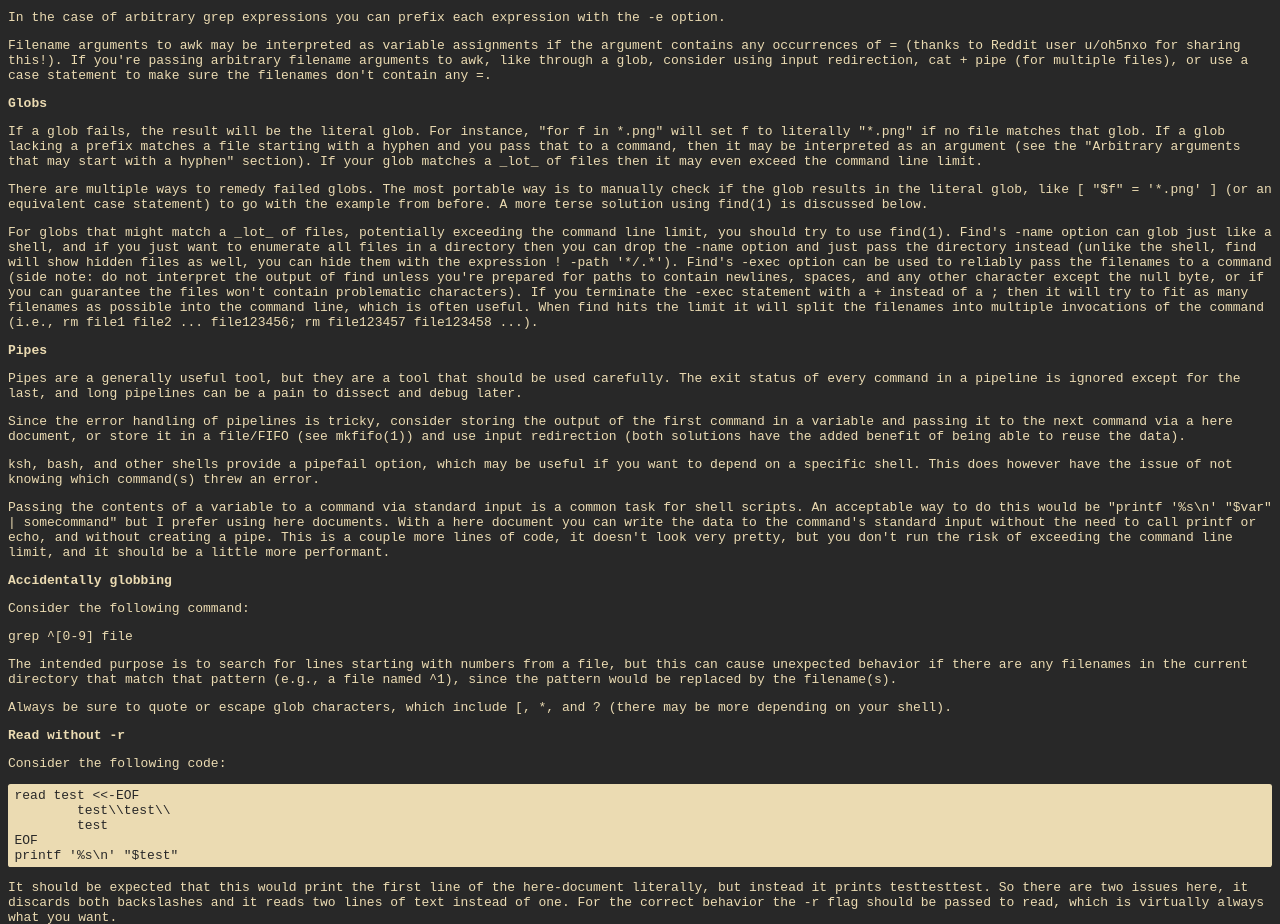
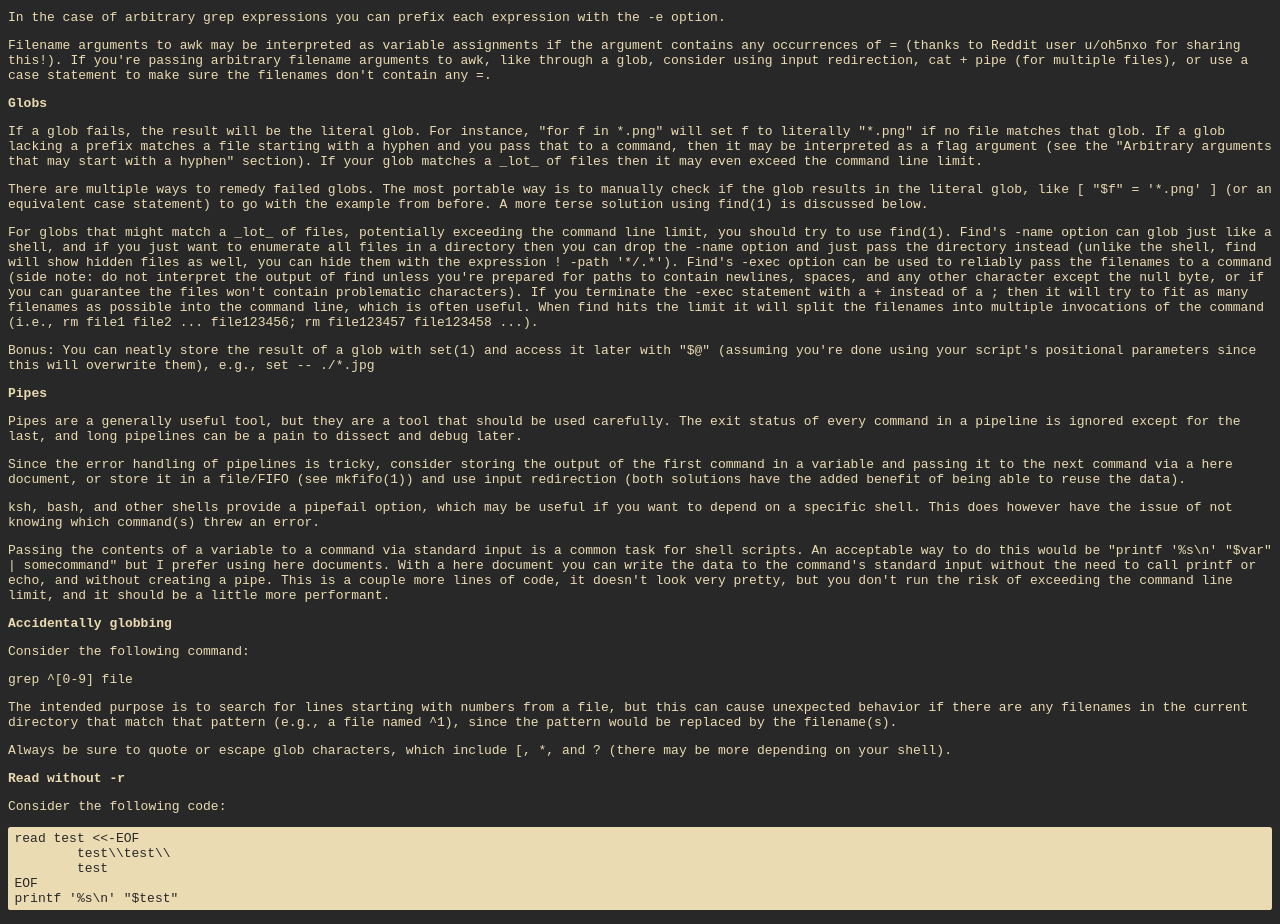
Before and after one commit to AN3223/an3223.github.io, a plain HTML site: page blog/2021-09-07_shelldonts.html in a window 1280 px wide. Shown: the part 1625-2549 px from the top of the page. Drawn offline with Linux system fonts and the light colour scheme.

Commit message:
shelldonts: add tip about storing globs in positional params

```diff
--- a/blog/2021-09-07_shelldonts.html
+++ b/blog/2021-09-07_shelldonts.html
@@ -62,9 +62,10 @@
 <p>In the case of arbitrary grep expressions you can prefix each expression with the -e option.</p>
 <p>Filename arguments to awk may be interpreted as variable assignments if the argument contains any occurrences of = (thanks to Reddit user u/oh5nxo for sharing this!). If you're passing arbitrary filename arguments to awk, like through a glob, consider using input redirection, cat + pipe (for multiple files), or use a case statement to make sure the filenames don't contain any =.</p>
 <h2 id="Globs">Globs</h2>
-<p>If a glob fails, the result will be the literal glob. For instance, "for f in *.png" will set f to literally "*.png" if no file matches that glob. If a glob lacking a prefix matches a file starting with a hyphen and you pass that to a command, then it may be interpreted as an argument (see the "Arbitrary arguments that may start with a hyphen" section). If your glob matches a _lot_ of files then it may even exceed the command line limit.</p>
+<p>If a glob fails, the result will be the literal glob. For instance, "for f in *.png" will set f to literally "*.png" if no file matches that glob. If a glob lacking a prefix matches a file starting with a hyphen and you pass that to a command, then it may be interpreted as a flag argument (see the "Arbitrary arguments that may start with a hyphen" section). If your glob matches a _lot_ of files then it may even exceed the command line limit.</p>
 <p>There are multiple ways to remedy failed globs. The most portable way is to manually check if the glob results in the literal glob, like [ "$f" = '*.png' ] (or an equivalent case statement) to go with the example from before. A more terse solution using find(1) is discussed below.</p>
 <p>For globs that might match a _lot_ of files, potentially exceeding the command line limit, you should try to use find(1). Find's -name option can glob just like a shell, and if you just want to enumerate all files in a directory then you can drop the -name option and just pass the directory instead (unlike the shell, find will show hidden files as well, you can hide them with the expression ! -path '*/.*'). Find's -exec option can be used to reliably pass the filenames to a command (side note: do not interpret the output of find unless you're prepared for paths to contain newlines, spaces, and any other character except the null byte, or if you can guarantee the files won't contain problematic characters). If you terminate the -exec statement with a + instead of a ; then it will try to fit as many filenames as possible into the command line, which is often useful. When find hits the limit it will split the filenames into multiple invocations of the command (i.e., rm file1 file2 ... file123456; rm file123457 file123458 ...).</p>
+<p>Bonus: You can neatly store the result of a glob with set(1) and access it later with "$@" (assuming you're done using your script's positional parameters since this will overwrite them), e.g., set -- ./*.jpg</p>
 <h2 id="Pipes">Pipes</h2>
 <p>Pipes are a generally useful tool, but they are a tool that should be used carefully. The exit status of every command in a pipeline is ignored except for the last, and long pipelines can be a pain to dissect and debug later.</p>
 <p>Since the error handling of pipelines is tricky, consider storing the output of the first command in a variable and passing it to the next command via a here document, or store it in a file/FIFO (see mkfifo(1)) and use input redirection (both solutions have the added benefit of being able to reuse the data).</p>
@@ -153,6 +154,6 @@ fi</pre>
 <p><a href="https://github.com/dylanaraps/pure-bash-bible">https://github.com/dylanaraps/pure-bash-bible</a></p>
 <h2 id="References">References</h2>
 <p>[0] https://man7.org/linux/man-pages/dir_section_1.html</p>
-<div><a href="https://codeberg.org/AN3223/asbestosrocks">asbestosrocks!</a> | <a href="../LICENSE">CC-BY-SA-4.0</a> | <a href="feed.xml">RSS</a> | <a href="../data/an3223.asc">PGP</a> | <a href="http://fctqi7izzjmkwgmftkersmjjj66lvaveg6qbbxxxucdaky4milgal4ad.onion">TOR</a> | <a href="http://55c6rsyg2owcr3n5unearkw2o2aj4a6zkfwm2wsytwlpd7rvh6ha.b32.i2p">I2P</a></div>
+<div><a href="https://codeberg.org/AN3223/asbestosrocks">asbestosrocks!</a> | <a href="../LICENSE">CC-BY-SA-4.0</a> | <a href="feed.xml">RSS</a> | <a href="../data/an3223.asc">PGP</a> | <a href="http://rdb6xnkuln34uarfaty7tiwqekyfqat5qyeccrbk4y7tumid2ga42fad.onion">TOR</a> | <a href="http://7pmze4zpnbrq753s4meot2gxphyaeuut64bkgdlnj47eshni4nqa.b32.i2p">I2P</a></div>
 </body>
 </html>
```
Also changed, not shown: blog/index.html (+1 -1 lines), phlog/2021-09-07_shelldonts.txt, 1 other file.
